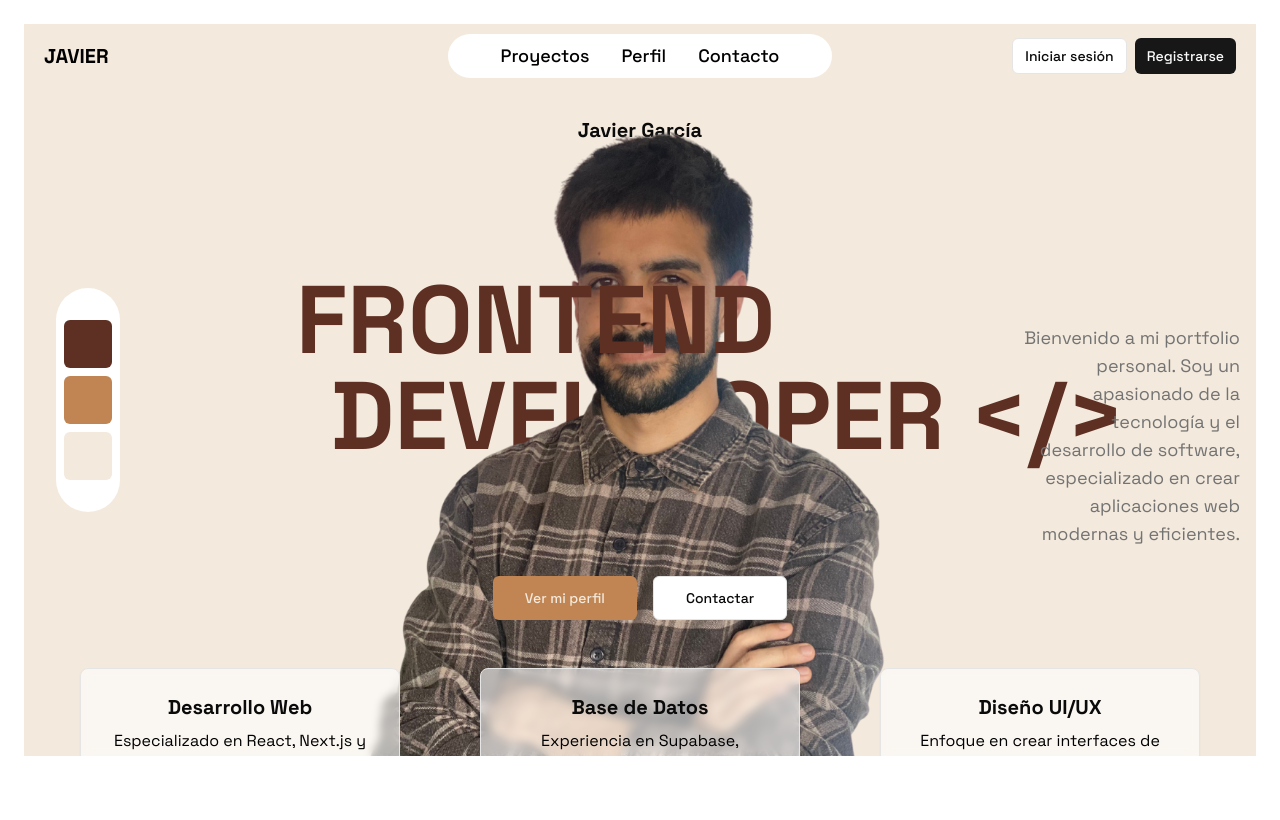
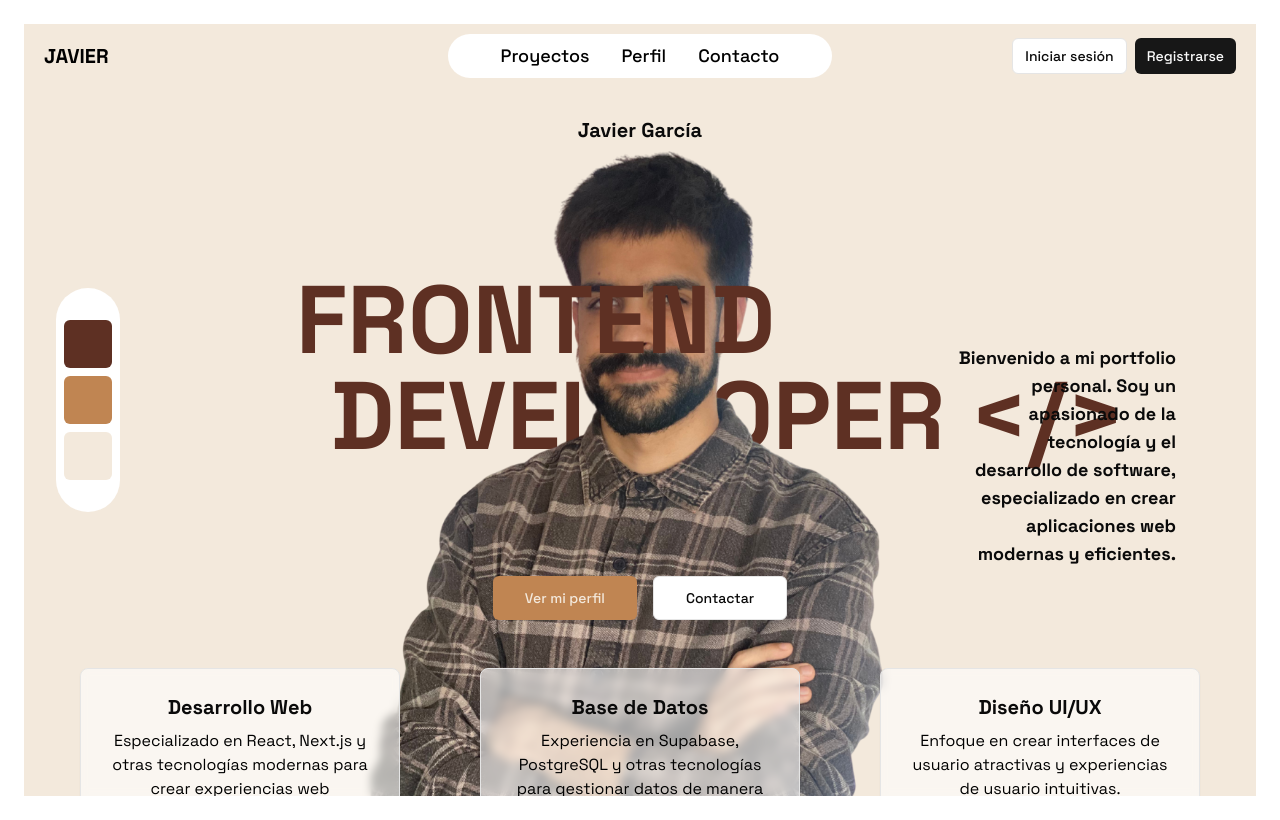
Before and after one commit to jvgemelo/javi-portfolio, a Next.js app: page / in a window 1280 px wide. Built offline with nearby package versions, Linux system fonts and the light colour scheme; no server answers.

Commit message:
Update Hero component styling by increasing height, enhancing text visibility with larger font sizes, and adjusting layout for improved user engagement.

```diff
--- a/components/hero.tsx
+++ b/components/hero.tsx
@@ -10,7 +10,7 @@ const spaceGrotesk = Space_Grotesk({
 
 export default function Hero() {
   return (
-    <div className={`${spaceGrotesk.className} relative flex flex-col items-center gap-8 text-center overflow-hidden h-[80vh]`}>
+    <div className={`${spaceGrotesk.className} relative flex flex-col items-center gap-8 text-center overflow-hidden h-[85vh]`}>
       <div className="absolute inset-0 z-[1] flex justify-center items-center">
         <Image
           src="/yo-portfolio-Photoroom.png"
@@ -30,15 +30,16 @@ export default function Hero() {
           <div className="absolute left-8 z-[25] flex flex-col gap-2 mt-4 bg-white p-2 py-8 rounded-full">
             <div className="color-box group relative">
               <div className="h-12 w-12 bg-chocolate rounded-md transition-all duration-300 group-hover:scale-110"></div>
-              <span className="opacity-0 group-hover:opacity-100 transition-opacity duration-300 text-xs absolute left-16 top-3">#5e3023</span>
+              <span className="opacity-0 group-hover:opacity-100 transition-opacity duration-300 text-lg font-bold absolute left-16 top-3">#5e3023</span>
             </div>
             <div className="color-box group relative">
               <div className="h-12 w-12 bg-caramelo rounded-md transition-all duration-300 group-hover:scale-110"></div>
-              <span className="opacity-0 group-hover:opacity-100 transition-opacity duration-300 text-xs absolute left-16 top-3">#c08552</span>
+              <span className="opacity-0 group-hover:opacity-100 transition-opacity duration-300 text-lg font-bold absolute left-16 top-3">#c08552</span>
             </div>
             <div className="color-box group relative">
               <div className="h-12 w-12 bg-crema rounded-md transition-all duration-300 group-hover:scale-110"></div>
-              <span className="opacity-0 group-hover:opacity-100 transition-opacity duration-300 text-xs absolute left-16 top-3">#f3e9dc</span>
+              <span className="opacity-0 group-hover:opacity-100 transition-opacity duration-300 text-lg font-bold absolute left-16 top-3">#f3e9dc</span>
+              {/* <span className="opacity-0 group-hover:opacity-100 transition-opacity duration-300 text-xs absolute left-16 top-3">#f3e9dc</span> */}
             </div>
           </div>
 
@@ -51,8 +52,8 @@ export default function Hero() {
         </div>
       </div>
 
-      <div className="absolute top-0 right-0 max-w-[250px] h-full flex items-center z-[20] px-4">
-        <p className="text-lg text-muted-foreground text-right">
+      <div className="absolute top-0 right-0 mr-16 max-w-[250px] h-full flex items-center z-[20] px-4">
+        <p className="text-lg font-bold text-right">
           Bienvenido a mi portfolio personal. Soy un apasionado de la tecnología y el desarrollo de software,
           especializado en crear aplicaciones web modernas y eficientes.
         </p>
```
